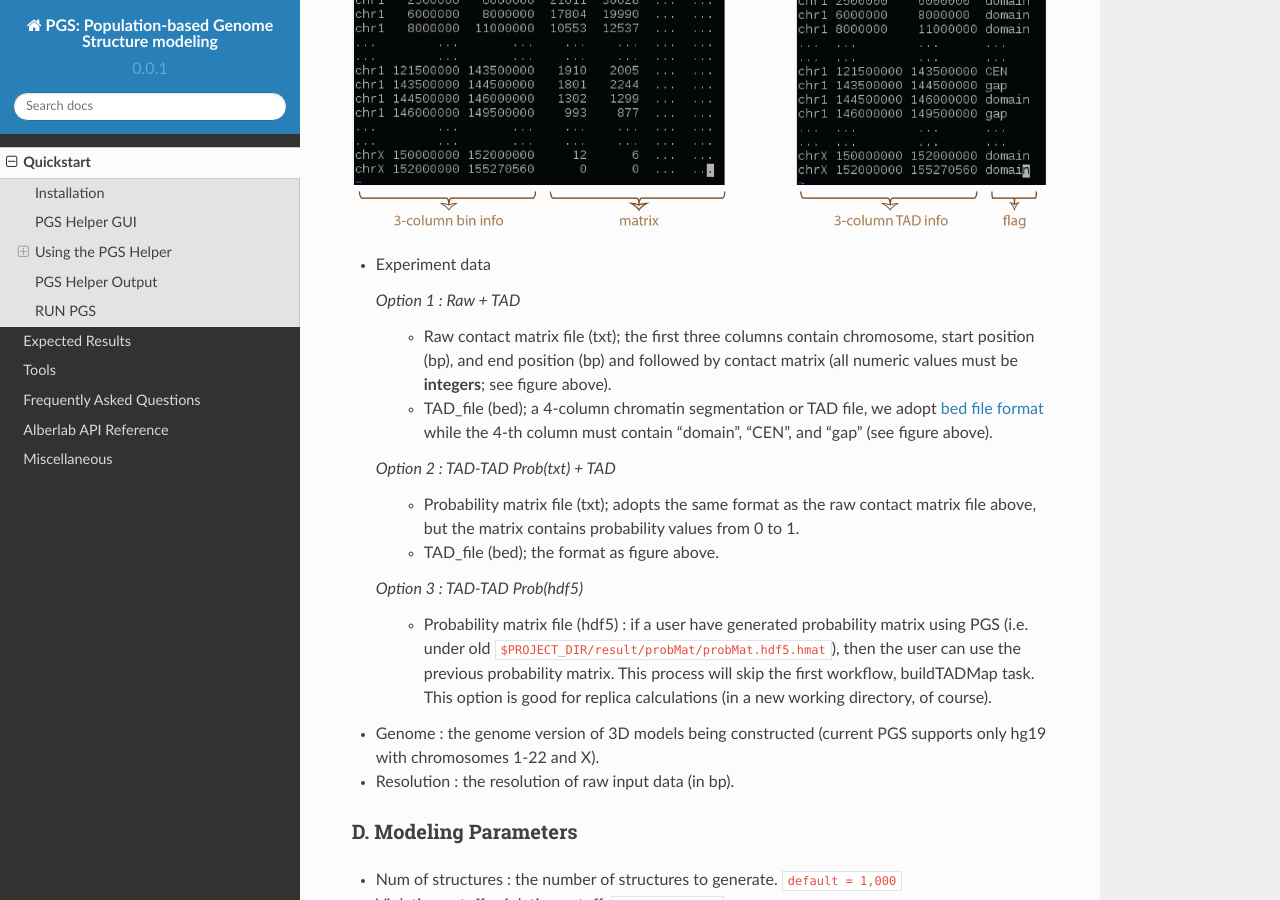
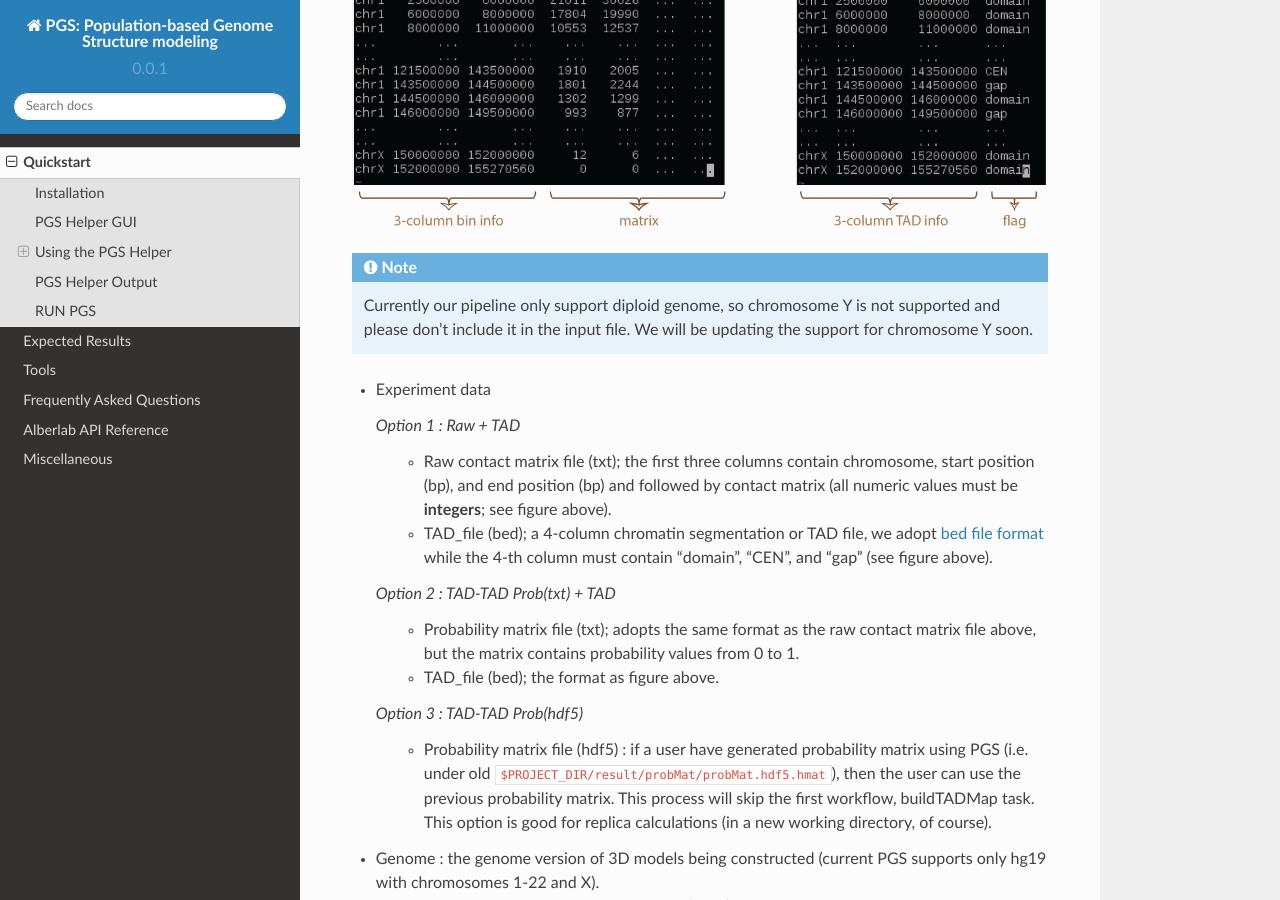
Before and after one commit to alberlab/pgs, a Sphinx documentation site: the page built from docs/quickstart.rst, in a window 1280 px wide and 900 px high, scrolled down 2510 px. Built offline with Sphinx 7.4.7 and the Read the Docs theme 2.0.0, drawn with Linux system fonts in a browser that asks for light colours; some of the changed text lies outside the part shown.

Commit message:
add modified option and note for chromosome Y

```diff
--- a/docs/quickstart.rst
+++ b/docs/quickstart.rst
@@ -94,6 +94,8 @@ C. Input
 
 .. image:: images/fileFormat.png
 
+.. note:: Currently our pipeline only support diploid genome, so chromosome Y is not supported and please don't include it in the input file. We will be updating the support for chromosome Y soon.
+
 - Experiment data
 
   *Option 1 : Raw + TAD*
@@ -171,6 +173,8 @@ The following describes the contents of those 2 files.
             "num_of_structures" : [Number of structure to generate, e.g. 1000],
             "max_iter_per_theta" : [Max Iterations per job, e.g. 10],
             "violation_cutoff" : [Violation Cutoff, e.g. 0.05]
+            "chr_occupancy" : [Chromosome Occupancy, e.g. 0.2]
+            "nucleus_radius" : [Nucleus Radius (nm), e.g. 5000.0]
         },
         "system" : {
             "max_core" : [Maximum number of cores in a single node],
```
